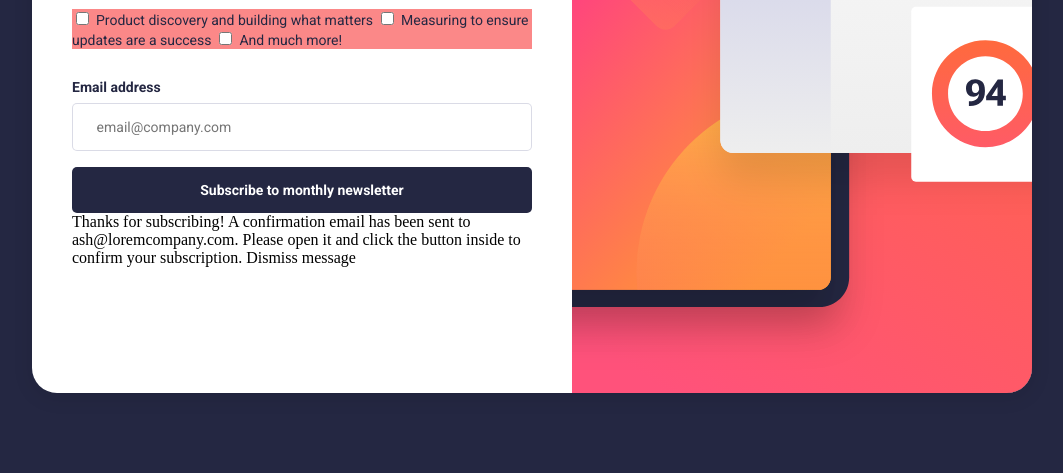
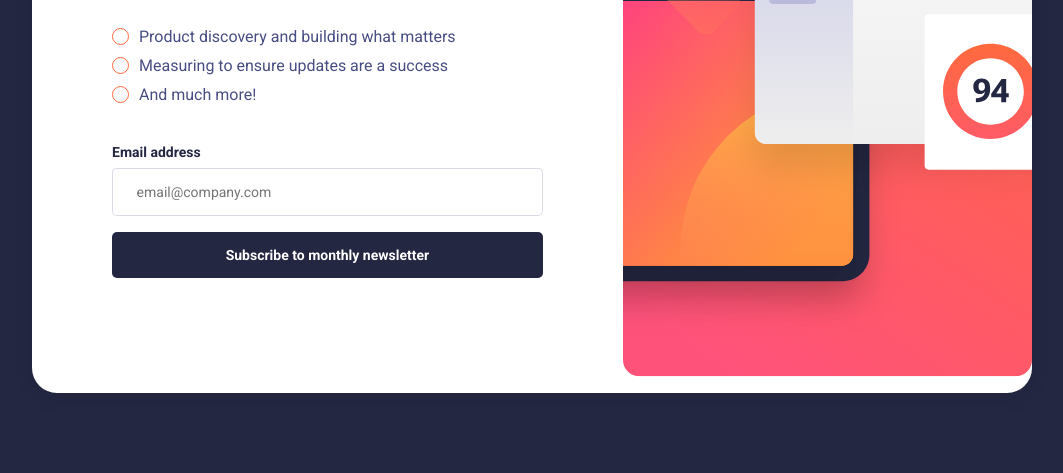
Before and after one commit to GabriellyPompeo/github.io-Newsletter_FrontendMentor, a plain HTML site: page index.html in a window 1280 px wide. Shown: the part 327-800 px from the top of the page, without its empty margins (108-1171 px from the left). Drawn offline with Linux system fonts and the light colour scheme.

Commit message:
Cleaning code and modifing the principal image

```diff
--- a/Styles.css
+++ b/Styles.css
@@ -9,7 +9,6 @@ body {
 
 .principalBox {
     background-color: hsl(0, 0%, 100%);
-    width: 90vw; /* taking up 90% of the screen's total width */
     max-width: 1000px;
     height: 80%;
     display: flex;
@@ -21,24 +20,22 @@ body {
 
 .leftColumn {
     width: 50%;
-    padding: 40px;
+    margin: 10vh;
     display: flex;
     flex-direction: column;
     justify-content: center;
 }
 
 .rightColumn {
-    width: 50%;
     display: flex;
     justify-content: center;
     align-items: center;
-    background-color: hsl(310, 12%, 29%);
 }
 
 .rightColumn img {
-    max-width: 100%;
-    height: auto;
-    border-radius: 0 10px 10px 0; /* Rounded corners */
+    width: 100%;
+    height: 110%;
+    border-radius: 10px 10px 10px 10px; /* Rounded corners */
 }
 
 .title {
@@ -55,7 +52,7 @@ body {
     font-weight: 700;
     font-size: 14px;
     color: hsl(234, 29%, 20%);
-    margin-top: 30px;
+    margin-top: 40px;
 }
 
 .subtitle {
@@ -63,7 +60,7 @@ body {
     font-weight: 400;
     font-size: 16px;
     color: hsl(234, 29%, 40%);
-    margin-bottom: 20px;  /* margin for the top of the Email Address title for organization */
+    margin-bottom: 30px;
 }
 
 button {
@@ -86,8 +83,9 @@ button:hover {
 }
 
 .checkboxesDiv {
-    flex-direction: row;
-    background-color: hsl(0, 94%, 76%);
+    display: flex;
+    flex-direction: column;
+    gap: 10px;
 }
 
 .inputEmail {
@@ -102,13 +100,31 @@ button:hover {
 
 .customLabel {
     display: flex;
-    flex-direction: row;
+    flex-direction: column;
     flex-wrap: wrap;
 }
 
 .customLabelText {
     font-family: "Roboto", sans-serif;
-    font-size: 14px;
-    color: hsl(234, 29%, 20%);
+    font-size: 16px;
+    color: hsl(234, 29%, 40%);
     font-weight: 400;
+    display: flex;
+    align-items: center;
 }
+
+.customLabelText input[type="checkbox"] {
+    display: none;
+}
+
+.customCheckbox {
+    display: inline-block;
+    width: 15px;
+    height: 15px;
+    background-color: white;
+    border: 1px solid #FF6A3A;
+    border-radius: 10px;
+    margin-right: 10px;
+    position: relative;
+    cursor: pointer;
+}
--- a/index.html
+++ b/index.html
@@ -21,11 +21,9 @@
       Frontend Mentor | Newsletter sign-up form with success message
     </title>
 
-    <!-- Feel free to remove these styles or customise in your own stylesheet 👍 -->
     <style></style>
   </head>
   <body>
-    <!-- Sign-up form start -->
 
     <div class="principalBox">
       <div class="leftColumn">
@@ -34,14 +32,23 @@
           Join 60,000+ product managers receiving monthly updates on:
         </div>
 
-        <div class="checkboxesDiv" class="customLabel">
-          <input type="checkbox"/>
-          <label class="customLabelText">Product discovery and building what matters</label>
-          <input type="checkbox" />
-          <label class="customLabelText">Measuring to ensure updates are a success</label>
-          <input type="checkbox" /> <label class="customLabelText">And much more!</label>
+        <div class="checkboxesDiv">
+          <label class="customLabelText">
+            <input type="checkbox" />
+            <span class="customCheckbox"></span>
+            Product discovery and building what matters
+          </label>
+          <label class="customLabelText">
+            <input type="checkbox" checked />
+            <span class="customCheckbox"></span>
+            Measuring to ensure updates are a success
+          </label>
+          <label class="customLabelText">
+            <input type="checkbox" />
+            <span class="customCheckbox"></span>
+            And much more!
+          </label>
         </div>
-
 
         <div class="titleEmail">Email address</div>
 
@@ -50,24 +57,17 @@
 
         <button>Subscribe to monthly newsletter</button>
 
-        <!-- Sign-up form end -->
-
-        <!-- Success message start -->
-
-        Thanks for subscribing! A confirmation email has been sent to
+        <!-- Thanks for subscribing! A confirmation email has been sent to
         ash@loremcompany.com. Please open it and click the button inside to
-        confirm your subscription. Dismiss message
+        confirm your subscription. Dismiss message -->
       </div>
       <div class="rightColumn">
         <img
           src="./assets/images/illustration-sign-up-desktop.svg"
-          width="1000"
-          height="400"
+
           alt=""
         />
       </div>
     </div>
-
-    <!-- Success message end -->
   </body>
 </html>
```
